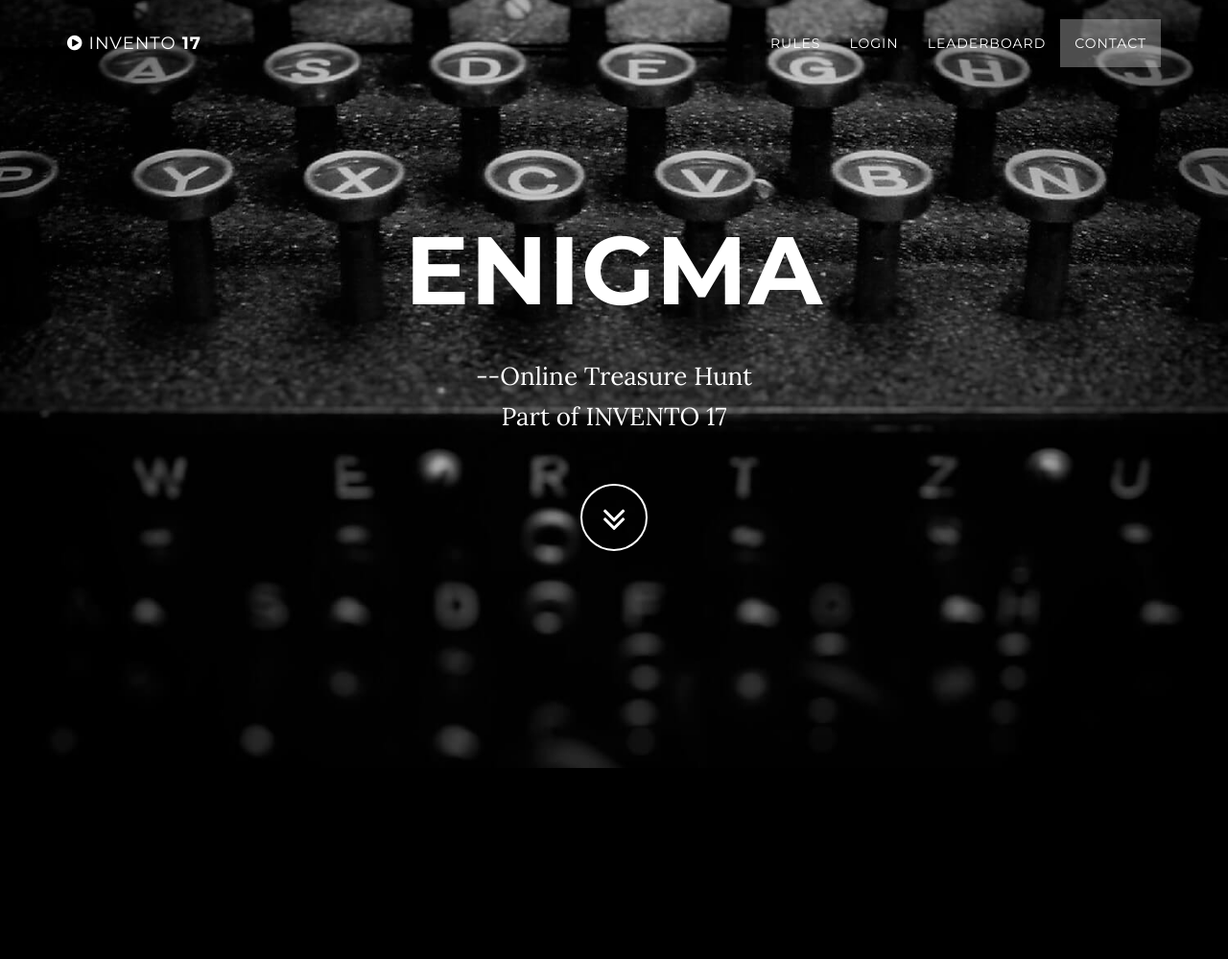
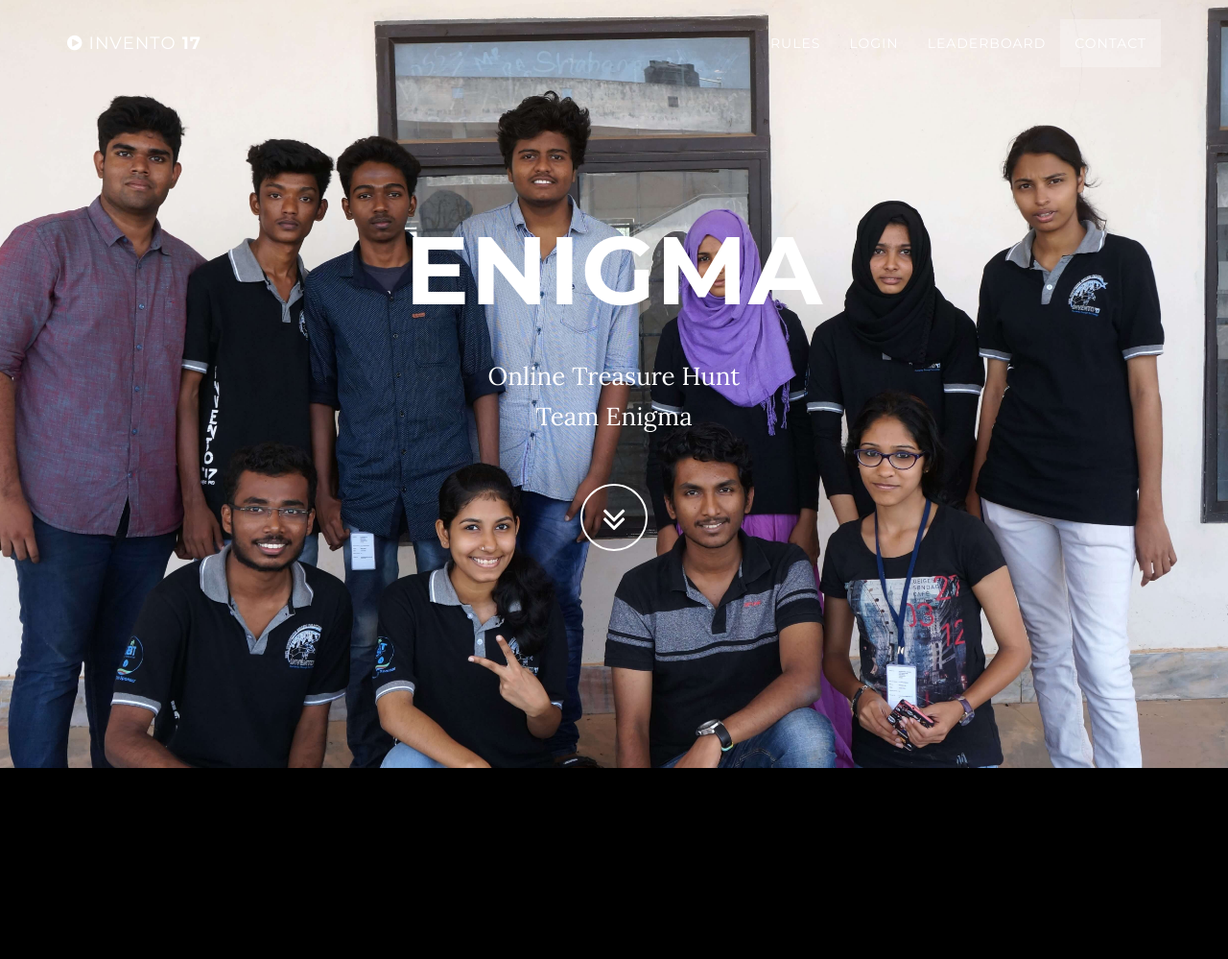
Before and after one commit to biswaz/Enigma, a Django app: page / in a window 1280 px wide. Shown: the top 999 px of the page at 96% size. Run offline with Django 3.2, Linux system fonts and the light colour scheme; some libraries are stand-ins or nearby versions.

Commit message:
Team enigma pic added

```diff
--- a/enigma/static/css/home.css
+++ b/enigma/static/css/home.css
@@ -1,3 +1,12 @@
 .login-button{
   display: block;
 }
+
+.intro{
+  background: url(../images/team_enigma.jpg) no-repeat bottom center scroll;
+  background-color: black;
+  -webkit-background-size: cover;
+  -moz-background-size: cover;
+  background-size: cover;
+  -o-background-size: cover;
+}
--- a/enigma/templates/home.html
+++ b/enigma/templates/home.html
@@ -22,14 +22,14 @@
 <link href="http://bootswatch.com/cyborg/bootstrap.min.css" rel="stylesheet">
 
 <!-- Custom Fonts -->
-<link href="{% static 'css/home.css' %}" rel="stylesheet" type="text/css">
+
 <link href="{% static 'vendor/font-awesome/css/font-awesome.min.css' %}" rel="stylesheet" type="text/css">
 <link href="https://fonts.googleapis.com/css?family=Lora:400,700,400italic,700italic" rel="stylesheet" type="text/css">
 <link href="https://fonts.googleapis.com/css?family=Montserrat:400,700" rel="stylesheet" type="text/css">
 
 <!-- Theme CSS -->
 <link href="https://cdnjs.cloudflare.com/ajax/libs/startbootstrap-grayscale/3.3.7/css/grayscale.min.css" rel="stylesheet">
-
+<link href="{% static 'css/home.css' %}" rel="stylesheet" type="text/css">
 </head>
 
 <body id="page-top" data-spy="scroll" data-target=".navbar-fixed-top">
@@ -81,8 +81,8 @@
         <div class="row">
           <div class="col-md-8 col-md-offset-2">
             <h1 class="brand-heading">ENIGMA</h1>
-            <p class="intro-text"> --Online Treasure Hunt
-              <br>Part of INVENTO 17</p>
+            <p class="intro-text">Online Treasure Hunt
+              <br>Team Enigma</p>
               <a href="#about" class="btn btn-circle page-scroll">
                 <i class="fa fa-angle-double-down animated"></i>
               </a>
```
Also changed, not shown: enigma/static/images/team_enigma.jpg (added).
